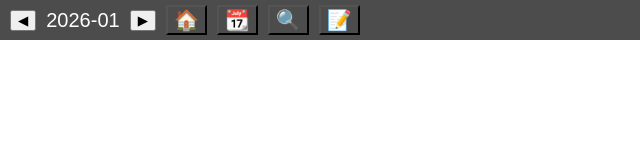
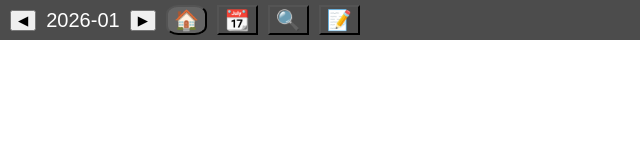
Before and after one commit to chobocho/uCalendar, a website built with Vite: page uCalendar/frontend/index.html in a window 1280 px wide. In both pictures the pointer is over the button "이번 달로 이동". Shown: the full height of the page, 0-640 px from the left. Built offline with nearby package versions, Linux system fonts and the light colour scheme.

Commit message:
Add hover effect to `.nav-home-btn`

```diff
--- a/uCalendar/frontend/src/style.css
+++ b/uCalendar/frontend/src/style.css
@@ -784,3 +784,7 @@ body.dark-theme .note-item:hover {
     font-size: 20px;
     background: none;
 }
+.nav-home-btn:hover {
+    background: rgba(128, 128, 128, 0.48);
+    border-radius: 30%;
+}
```
